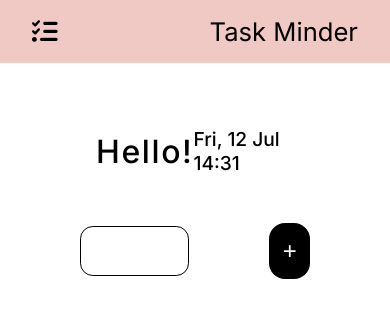
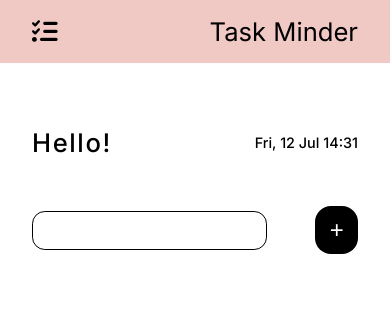
Before and after one commit to ucangun/Task_Minder, a React (Create React App) app: page / in a window 390 px wide. Shown: the top 318 px of the page. Built offline with nearby package versions, Linux system fonts and the light colour scheme.

Commit message:
"Updated padding and gap values in .todoList and .todoList-input, added container styles, and added responsive media queries for various screen sizes."

```diff
--- a/src/App.css
+++ b/src/App.css
@@ -70,7 +70,7 @@ body {
 
 .todoList {
   max-width: 75rem;
-  padding: 1rem 5rem;
+  padding: 1rem 4rem;
   margin: 1rem auto;
 }
 
@@ -78,7 +78,7 @@ body {
   margin-bottom: 3rem;
   display: flex;
   align-items: center;
-  gap: 5rem;
+  gap: 4rem;
 }
 
 .todoList-input input {
@@ -105,8 +105,12 @@ body {
   color: var(--color-white);
 }
 
+/* ---------------------------------- */
+/*              CONTAINER             */
+/* ---------------------------------- */
+
 .todoList-container {
-  padding: 1rem 0.5rem;
+  padding: 1rem 0rem;
   width: 60%;
   background-color: var(--color-peach);
   color: #333;
@@ -160,3 +164,82 @@ body {
 .completed:hover {
   background-color: var(--color-green-hover);
 }
+
+/* ---------------------------------- */
+/*             RESPONSIVE             */
+/* ---------------------------------- */
+
+@media (max-width: 800px) {
+  .todoList-input input {
+    width: 80%;
+  }
+
+  .todoList-container {
+    width: 100%;
+  }
+
+  .welcome {
+    padding: 3rem 4rem 1rem 5rem;
+  }
+
+  .welcome .hello {
+    font-size: 1.8rem;
+  }
+
+  .welcome .date {
+    font-size: 1.1rem;
+  }
+}
+
+@media (max-width: 570px) {
+  .welcome {
+    padding: 3rem 3rem 1rem 3rem;
+  }
+
+  .todoList {
+    padding: 1rem 3rem;
+  }
+
+  .welcome .hello {
+    font-size: 1.7rem;
+  }
+
+  .welcome .date {
+    font-size: 1rem;
+  }
+}
+
+@media (max-width: 480px) {
+  .welcome {
+    padding: 3rem 2rem 1rem 2rem;
+  }
+
+  .todoList {
+    padding: 1rem 2rem;
+  }
+
+  .welcome .hello {
+    font-size: 1.6rem;
+  }
+
+  .welcome .date {
+    font-size: 0.9rem;
+  }
+
+  .todoList-input {
+    gap: 3rem;
+  }
+  .todoList-input input {
+    padding: 0.5rem 1rem;
+    font-size: 1.1rem;
+  }
+
+  .todoList-input button {
+    width: 3rem;
+    height: 3rem;
+  }
+
+  .todo p {
+    font-size: 1rem;
+  }
+}
```
